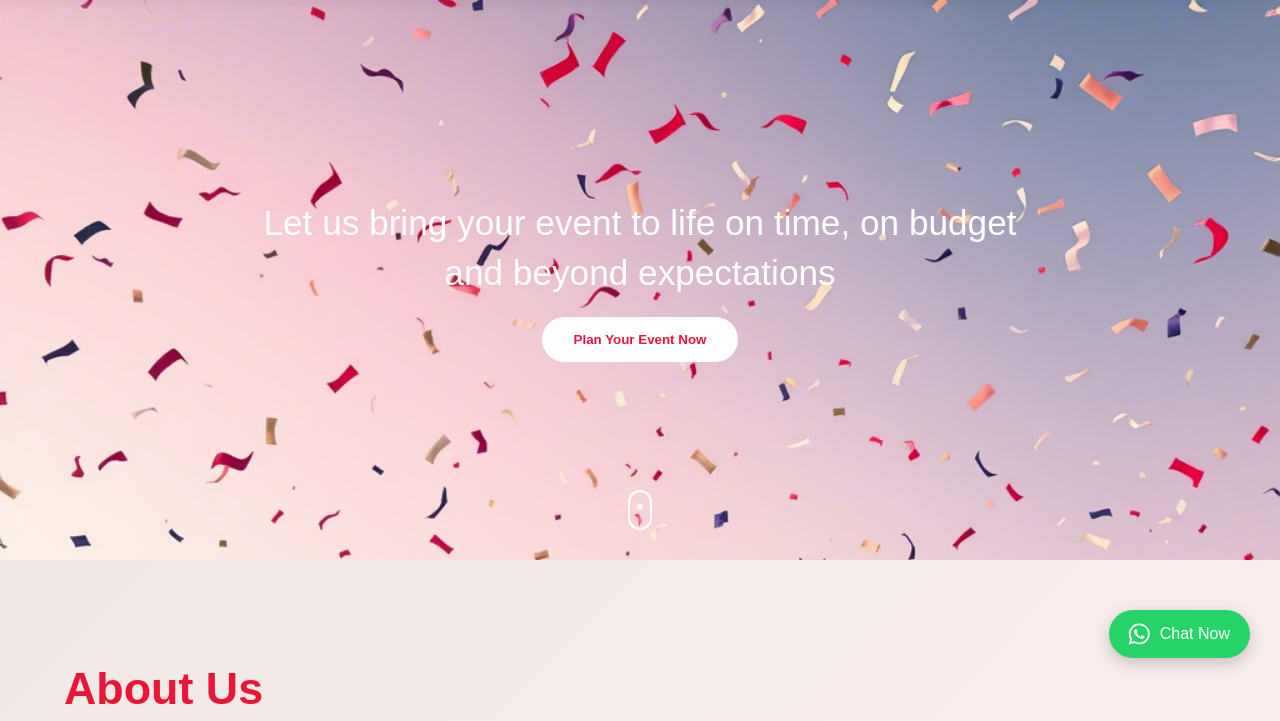
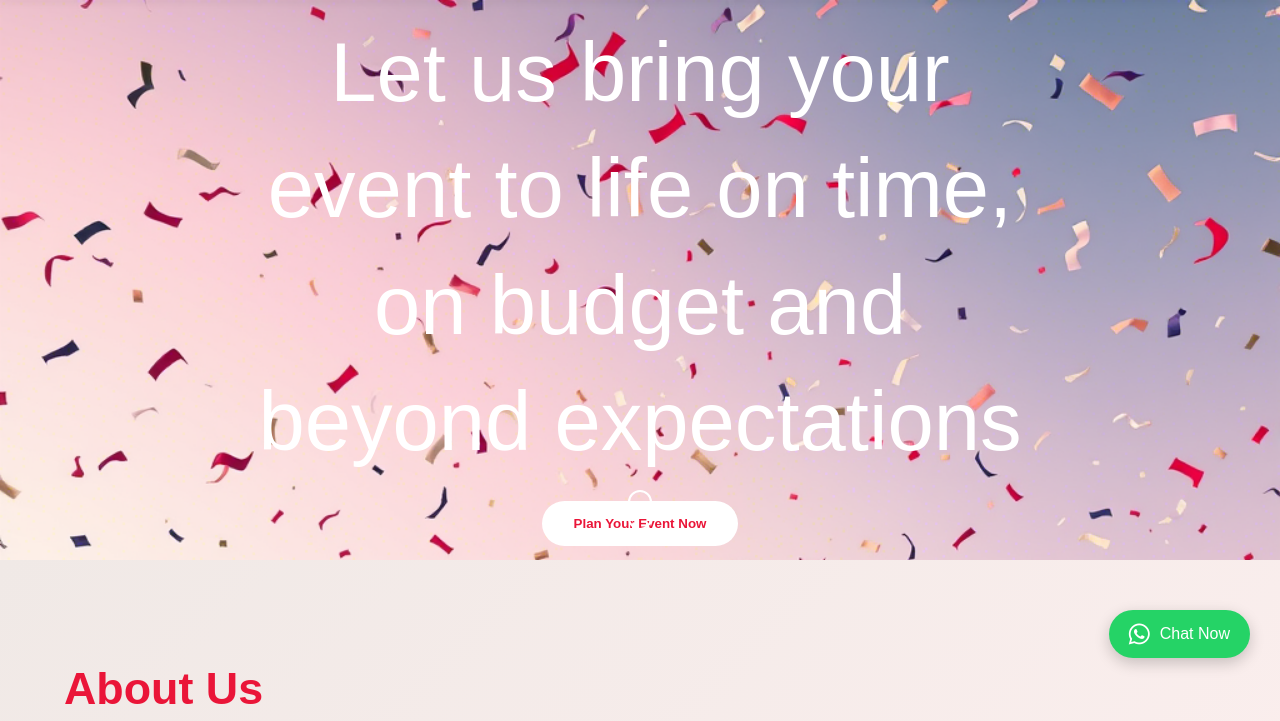
Before and after one commit to KanchanaS-V4/OneMore-Party, a PHP site: page / in a window 1280 px wide. Shown: the part 112-833 px from the top of the page. Run offline with PHP 8.4, Linux system fonts and the light colour scheme; the visitor is signed in with stand-in values (Sample User, id 1); some libraries are stand-ins or nearby versions.

Commit message:
anither change

```diff
--- a/style.css
+++ b/style.css
@@ -243,7 +243,7 @@ h4 {
 }
 
 .animated-text {
-    font-size: 2.2rem;
+    font-size: 5.2rem;
     font-weight: 300;
     line-height: 1.4;
     opacity: 0;
```
